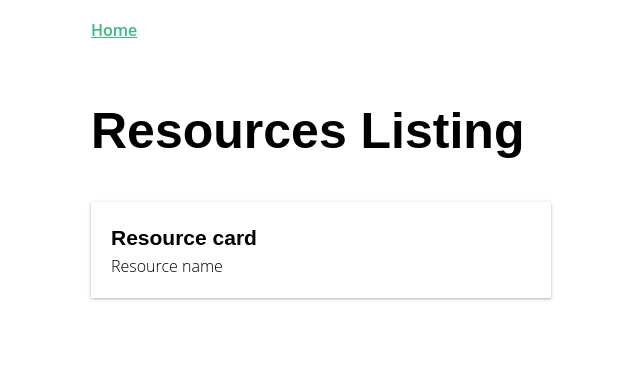
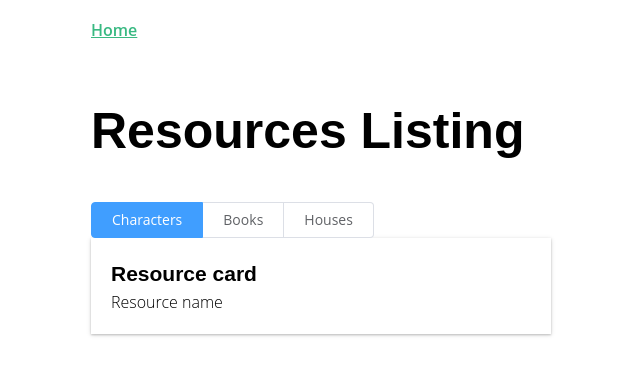
Before and after one commit to guilngou/webapp-starwars, a Vue app: page / in a window 1280 px wide. Shown: the top 374 px of the page, without its empty margins (319-959 px from the left). Built offline with nearby package versions, Linux system fonts and the light colour scheme; no server answers.

Commit message:
added element UI

```diff
--- a/src/views/ResourceList.vue
+++ b/src/views/ResourceList.vue
@@ -1,6 +1,11 @@
 <template>
   <div>
     <h1>Resources Listing</h1>
+    <el-radio-group v-model="filter" size="medium">
+      <el-radio-button label="Characters"></el-radio-button>
+      <el-radio-button label="Books"></el-radio-button>
+      <el-radio-button label="Houses"></el-radio-button>
+    </el-radio-group>
     <ResourceCard />
   </div>
 </template>
@@ -15,15 +20,15 @@ export default {
   },
   data() {
     return {
-      resources: []
+      filter: 'Characters'
     }
   },
   created() {
     axios
-      .get('https://www.anapioficeandfire.com/api')
+      .get('https://www.anapioficeandfire.com/api/' + this.filter)
       .then(response => {
-        this.resources = response.data
-        console.log(response)
+        //this.resourceTypes = Object.keys(response.data)
+        console.log(response.data)
       })
       .catch(error => {
         console.error(error)
```
Also changed, not shown: src/main.js (+10 -6 lines).
